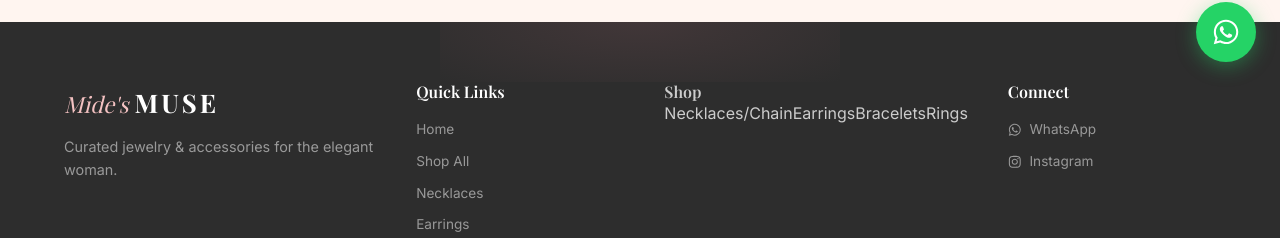
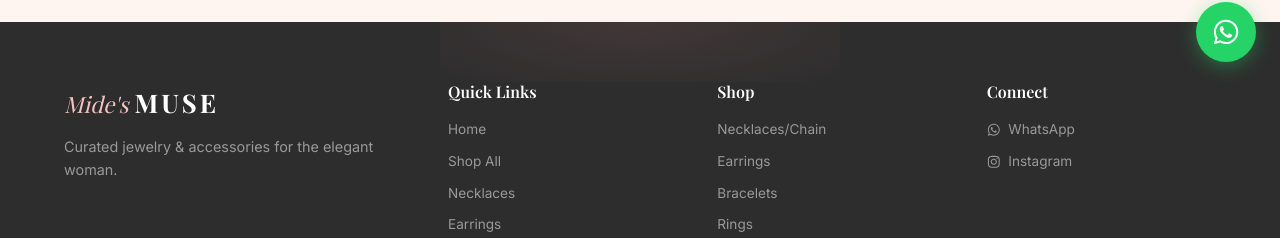
Before and after one commit to Wale2007/mides-muse, a React (Vite) app: page /cart in a window 1280 px wide. Shown: the part 714-952 px from the top of the page. Built offline with nearby package versions, Linux system fonts and the light colour scheme; no server answers; a web font is replaced by a local one.

Commit message:
Fix footer shop links layout spacing

```diff
--- a/src/components/layout/Footer.tsx
+++ b/src/components/layout/Footer.tsx
@@ -25,7 +25,7 @@ const Footer = () => {
           <Link to="/shop?category=Earrings">Earrings</Link>
         </div>
 
-        <div className="footer-section">
+        <div className="footer-links-section">
           <h4>Shop</h4>
           <Link to="/shop?category=Necklaces">Necklaces/Chain</Link>
           <Link to="/shop?category=Earrings">Earrings</Link>
```
